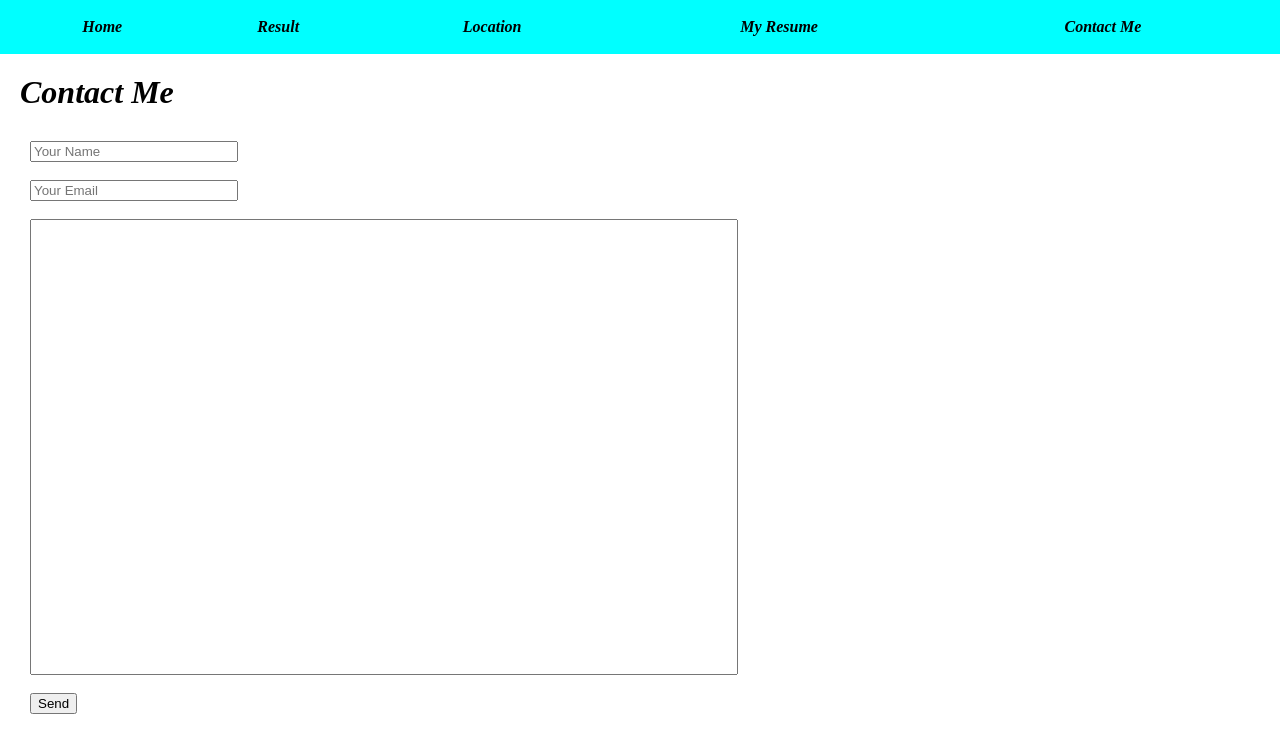
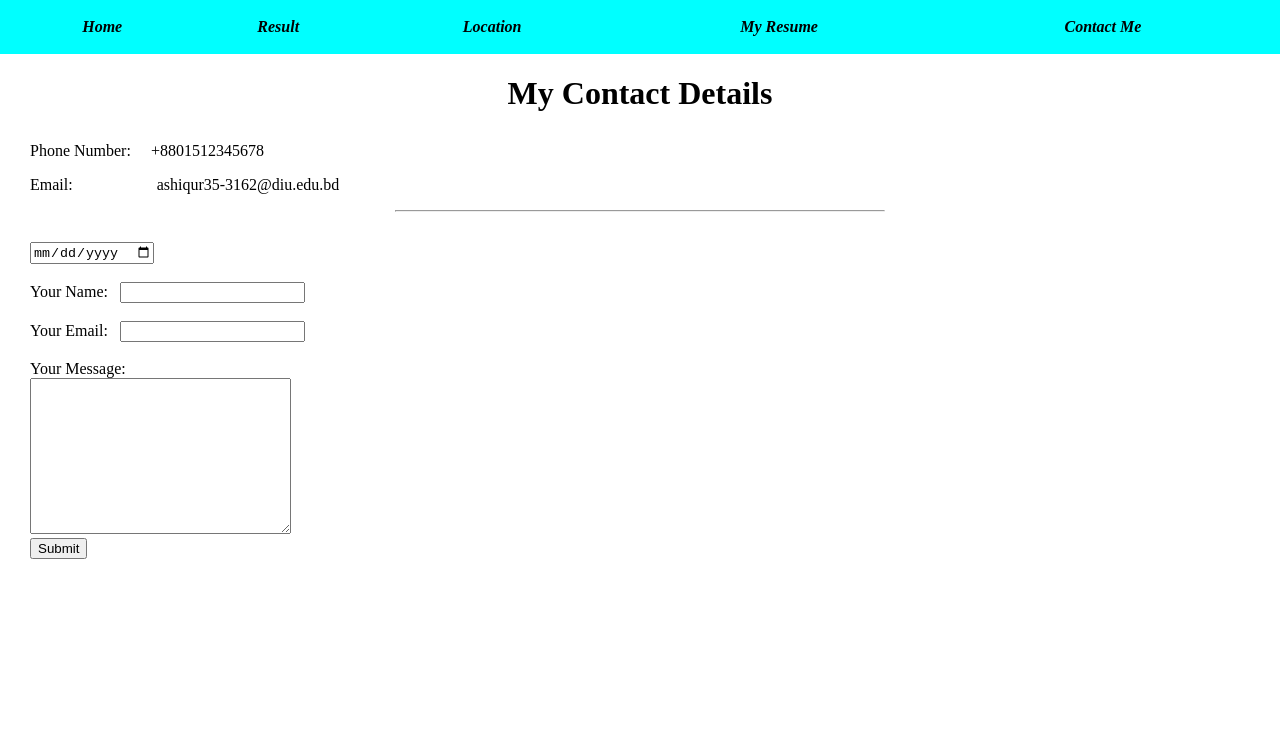
Before and after one commit to mdashik123456/My-HTML-01, a plain HTML site: page contact.html in a window 1280 px wide. Drawn offline with Linux system fonts and the light colour scheme.

Commit message:
Change on Contact

```diff
--- a/contact.html
+++ b/contact.html
@@ -1,11 +1,13 @@
 <!DOCTYPE html>
 <html lang="en">
+
 <head>
     <meta charset="UTF-8">
     <link rel="icon" href="./image/title icon.png" type="image/x-icon">
     <link rel="stylesheet" href="./css/style.css">
     <title>Contuct Me</title>
 </head>
+
 <body>
     <!-- Header start-->
     <header>
@@ -21,14 +23,23 @@
     </header>
     <!-- Header End-->
 
-    <h1 style="margin: 20px;"><i>Contact Me</i></h1>
-
-    <form id="ContactMeForm" action="contact.php" method="post">
-      <input type="text" name="name" placeholder="Your Name" style="width: 200px;"><br><br>
-      <input type="email" name="email" placeholder="Your Email" style="width: 200px"><br><br>
-      <input type="message" name="message" style="width: 700px; height: 450px;"><br><br>
-      <input type="submit" value="Send">
+    <center><h1>My Contact Details</h1></center>
+    <div class="Margin">
+        <p>Phone Number: &emsp;+8801512345678</p>
+        <p>Email: &emsp;&emsp;&emsp;&emsp;&emsp;ashiqur35-3162@diu.edu.bd</p>
+        <hr style="width: 40%;">
+    </div>
+    <form action="mailto:mdashik1404@gmail.com" method="post" enctype="text/plain">
+        <input type="date"><br><br>
+        <label>Your Name:</label> &nbsp;
+        <input type="text" name="yourName" value=""><br><br>
+        <label>Your Email:</label> &nbsp;
+        <input type="email" name="yourEmail" value=""><br><br>
+        <label>Your Message:</label><br>
+        <textarea name="yourMessage" rows="10" cols="30"></textarea><br>
+        <input type="submit" name="">
     </form>
 
 </body>
+
 </html>
--- a/css/style.css
+++ b/css/style.css
@@ -28,3 +28,10 @@ a:hover{
 #ContactMeForm{
     margin: 30px;
 }
+.Margin{
+    margin: 30px;
+}
+
+form{
+    margin: 30px;
+}
```
